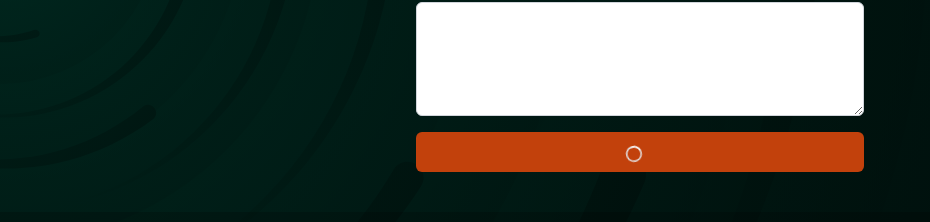
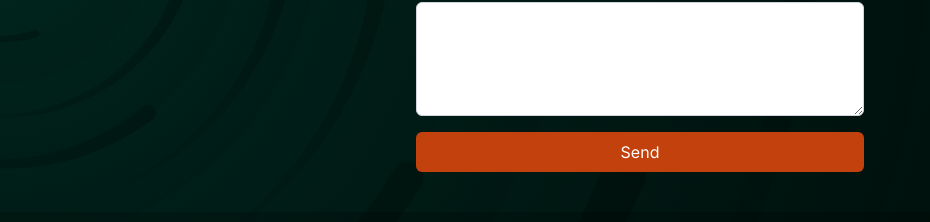
Before and after one commit to bizonbyte/bizonbyte, a Next.js app: page / in a window 1280 px wide. Shown: the part 1996-2218 px from the top of the page, without its empty margins (0-930 px from the left). Built offline with nearby package versions, Linux system fonts and the light colour scheme.

Commit message:
Remove spinner if form is not loading

```diff
--- a/src/app/components/ContactForm.tsx
+++ b/src/app/components/ContactForm.tsx
@@ -72,7 +72,7 @@ export default function ContactForm() {
             </div>
 
             <button type="submit" className="bg-orange-700 text-white p-2 rounded-md hover:bg-orange-600 mt-2">
-                {isSubmitting ? <Spinner /> : <Spinner/>}
+                {isSubmitting ? <Spinner /> : 'Send'}
             </button>
 
             {statusMessage && (
```
